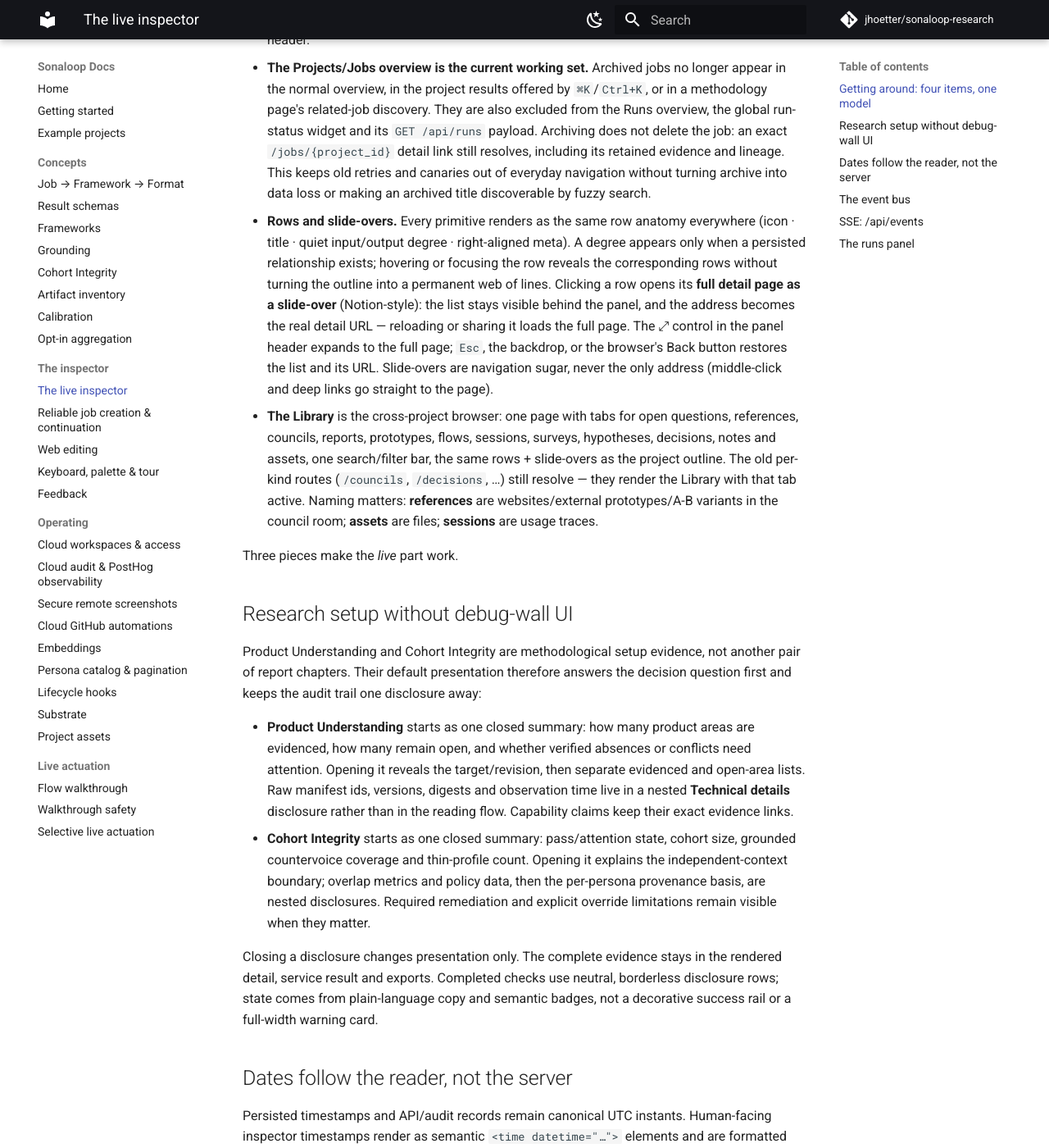
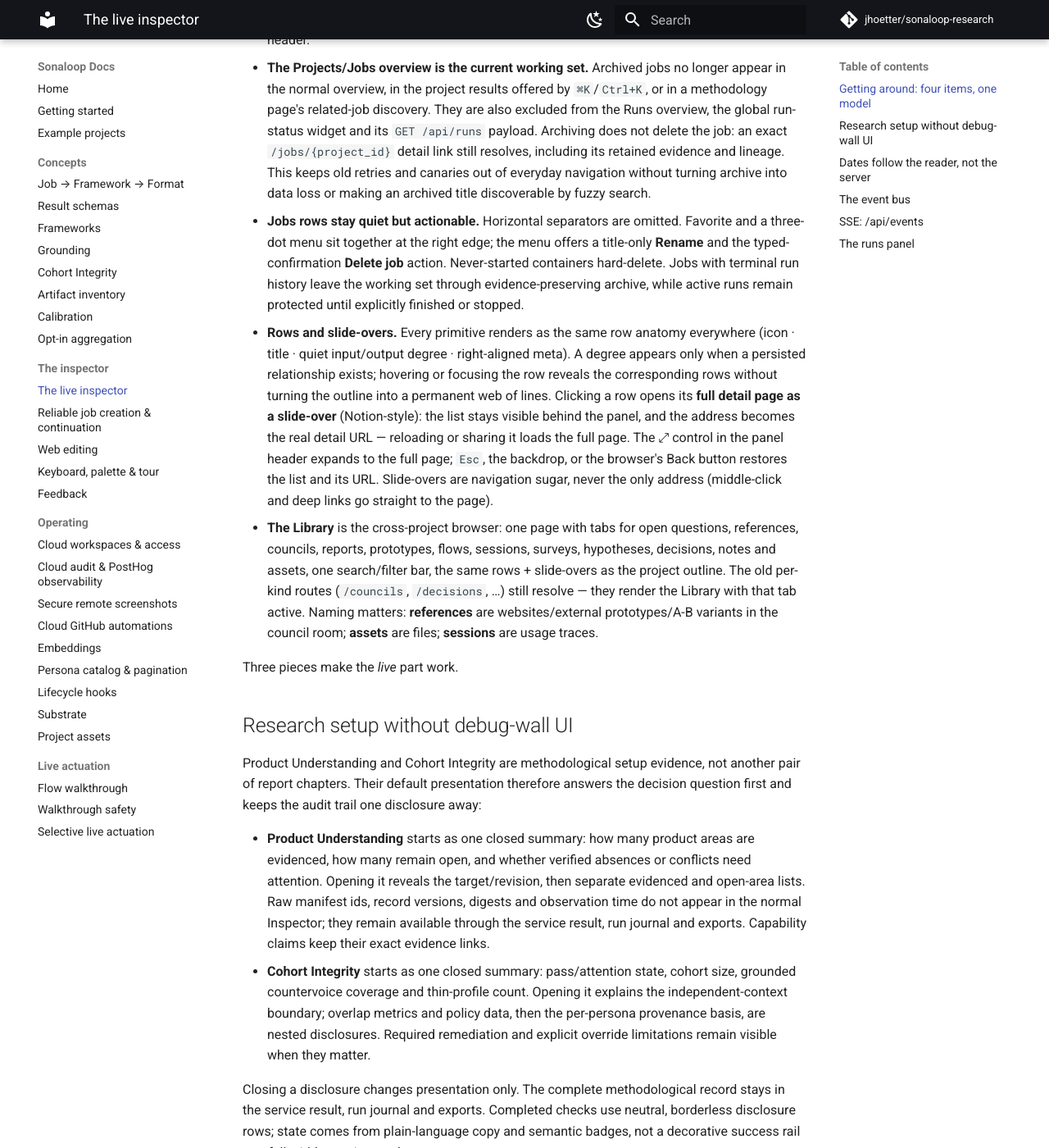
Before and after one commit to jhoetter/sonaloop-docs, an MkDocs documentation site: the page built from docs/live-inspector.md, in a window 1280 px wide and 1400 px high, scrolled down 599 px. Shown: the whole window at 82% size. Built offline with MkDocs 1.6.1 and Material for MkDocs 9.7.7, drawn with Linux system fonts in a browser that asks for light colours; comment, search, counter and statistics services are not loaded; some of the changed text lies outside the part shown.

```diff
--- a/docs/live-inspector.md
+++ b/docs/live-inspector.md
@@ -25,6 +25,11 @@ app: *project → phases → rows; click = slide-over.*
   `/jobs/{project_id}` detail link still resolves, including its retained evidence and
   lineage. This keeps old retries and canaries out of everyday navigation without turning
   archive into data loss or making an archived title discoverable by fuzzy search.
+- **Jobs rows stay quiet but actionable.** Horizontal separators are omitted. Favorite and a
+  three-dot menu sit together at the right edge; the menu offers a title-only **Rename** and the
+  typed-confirmation **Delete job** action. Never-started containers hard-delete. Jobs with terminal
+  run history leave the working set through evidence-preserving archive, while active runs remain
+  protected until explicitly finished or stopped.
 - **Rows and slide-overs.** Every primitive renders as the same row anatomy everywhere
   (icon · title · quiet input/output degree · right-aligned meta). A degree appears only when
   a persisted relationship exists; hovering or focusing the row reveals the corresponding rows
@@ -52,16 +57,16 @@ the audit trail one disclosure away:
 
 - **Product Understanding** starts as one closed summary: how many product areas are evidenced, how
   many remain open, and whether verified absences or conflicts need attention. Opening it reveals the
-  target/revision, then separate evidenced and open-area lists. Raw manifest ids, versions, digests
-  and observation time live in a nested **Technical details** disclosure rather than in the reading
-  flow. Capability claims keep their exact evidence links.
+  target/revision, then separate evidenced and open-area lists. Raw manifest ids, record versions,
+  digests and observation time do not appear in the normal Inspector; they remain available through
+  the service result, run journal and exports. Capability claims keep their exact evidence links.
 - **Cohort Integrity** starts as one closed summary: pass/attention state, cohort size, grounded
   countervoice coverage and thin-profile count. Opening it explains the independent-context boundary;
   overlap metrics and policy data, then the per-persona provenance basis, are nested disclosures.
   Required remediation and explicit override limitations remain visible when they matter.
 
-Closing a disclosure changes presentation only. The complete evidence stays in the rendered detail,
-service result and exports. Completed checks use neutral, borderless disclosure rows; state comes from
+Closing a disclosure changes presentation only. The complete methodological record stays in the
+service result, run journal and exports. Completed checks use neutral, borderless disclosure rows; state comes from
 plain-language copy and semantic badges, not a decorative success rail or a full-width warning card.
 
 ## Dates follow the reader, not the server
```
Also changed, not shown: docs/artifact-inventory.md (+4 -1 lines), docs/cohort-integrity.md (+3 -0 lines), docs/flow-walkthrough.md (+4 -1 lines), docs/web-editing.md (+7 -1 lines).
